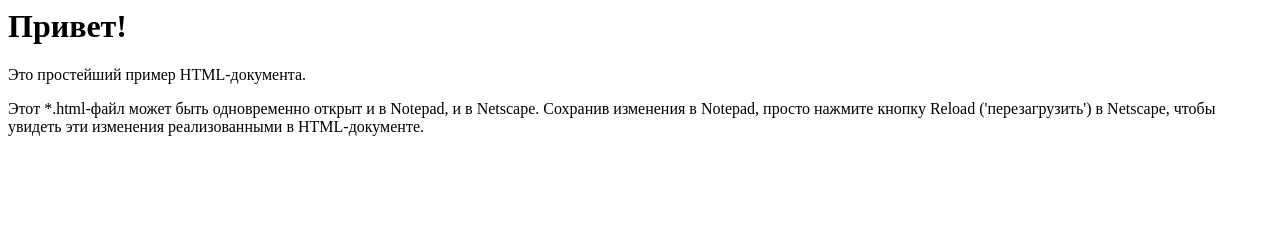
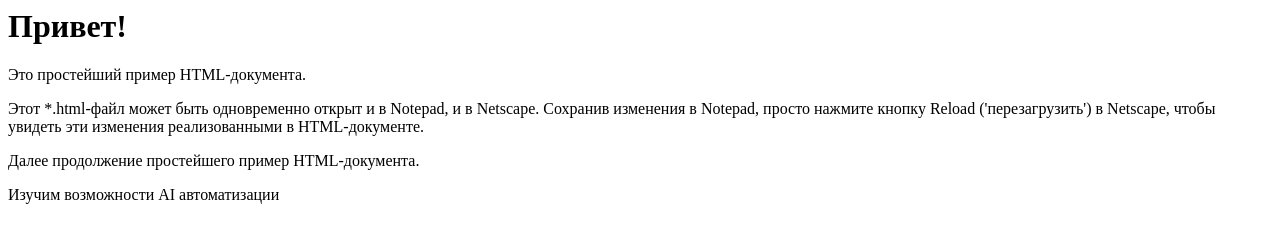
Before and after one commit to avil747/remote_repo, a plain HTML site: page index.html in a window 1280 px wide. Drawn offline with Linux system fonts and the light colour scheme.

Commit message:
Add example 2

```diff
--- a/index.html
+++ b/index.html
@@ -6,8 +6,7 @@
 <H1>Привет!</H1>
 <P> Это простейший пример HTML-документа. </P>
 <P> Этот *.html-файл может быть одновременно открыт и в Notepad, и в Netscape. Сохранив изменения в Notepad, просто нажмите кнопку Reload ('перезагрузить') в Netscape, чтобы увидеть эти изменения реализованными в HTML-документе. </P>
+<P> Далее продолжение простейшего пример HTML-документа. </P>
+<P> Изучим возможности AI автоматизации </P>
 </body>
-<head>
-<title>Пример 2</title>
-</head>
 </html>
```
